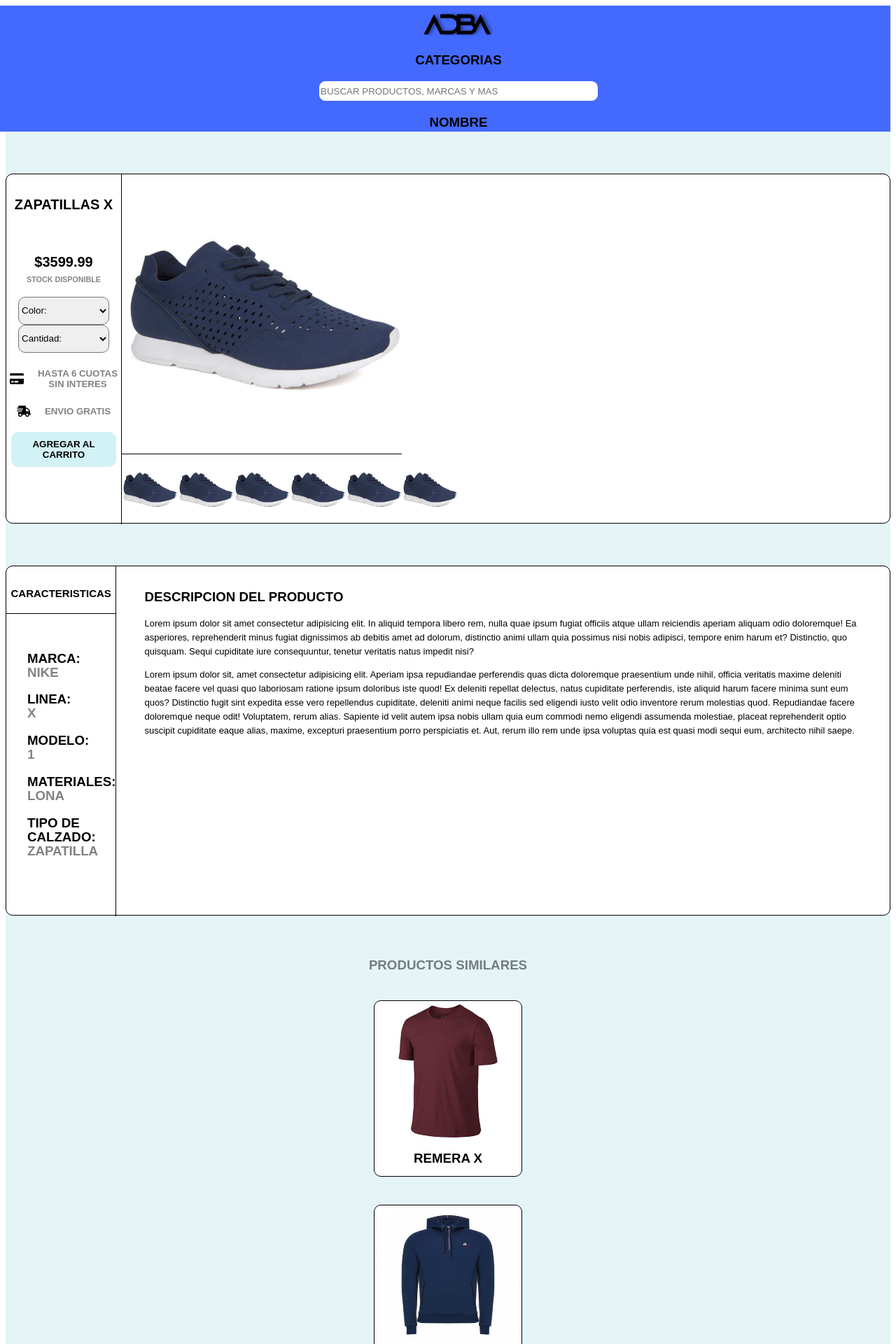
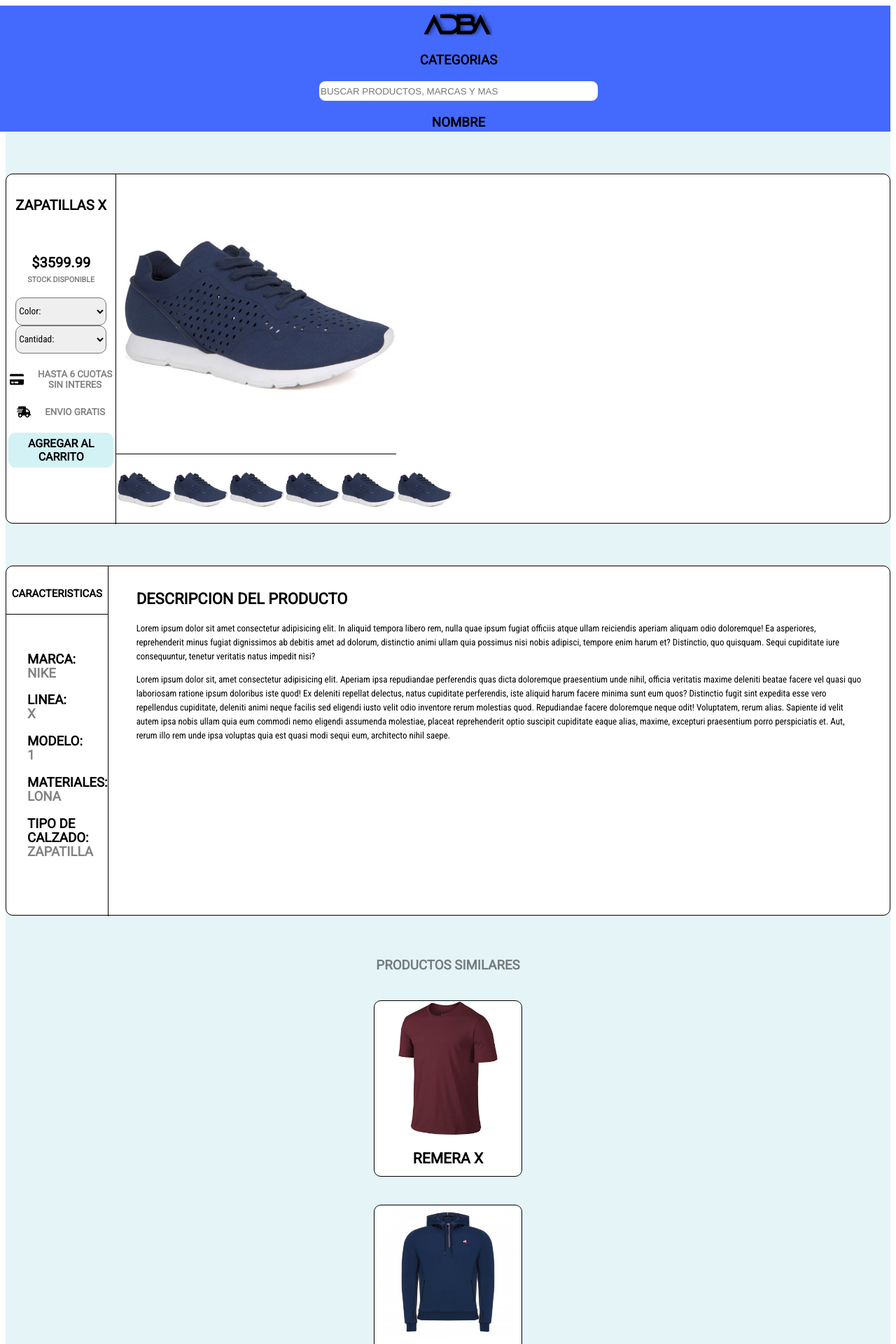
Before and after one commit to ricardoangelbustos/ecommerce-sprint1, a PHP site: page /detail.html in a window 1280 px wide. Shown: the top 1920 px of the page at 70% size. Run offline with PHP 8.4, Linux system fonts and the light colour scheme; some libraries are stand-ins or nearby versions.

Commit message:
Cambio de fuente: detail. Me faltan las estrellas

```diff
--- a/css/style-detail.css
+++ b/css/style-detail.css
@@ -1,5 +1,4 @@
 .container{
-    font-family: Arial, Helvetica, sans-serif;
     margin: 0 auto;
     width: 100%;
     height: auto;
@@ -23,6 +22,7 @@
 .dropdown-categories{
     margin-left: 20px;
     color: black;
+    font-family: 'Roboto',sans-serif;
 }
 .search{
     margin-left: 40px;
@@ -39,6 +39,7 @@
 }
 .user-name{
     margin-left: 40px;
+    font-family: 'Roboto', sans-serif;
 }
 .user-name a{
     text-decoration: none;
@@ -54,7 +55,8 @@
 /*FINALIZA HEADER*/
 /*INICIA SECCION DETAIL PRINCIPAL*/
 h1{
-    font-size: 35px;
+    font-family: 'Roboto', sans-serif;
+    font-size: 34px;
 }
 .main-detail{
     background-color: white;
@@ -84,6 +86,7 @@ h1{
     width: 200px;
     height: 40px;
     border-radius: 10px;
+    font-family: 'Roboto Condensed', sans-serif;
 }
 .credit-card{
     display: flex;
@@ -95,6 +98,7 @@ h1{
 }
 .credit-card h5{
     color: #828282;
+    font-family: 'Roboto', sans-serif;
 }
 .ship{
     display: flex;
@@ -107,6 +111,7 @@ h1{
 }
 .ship h5{
     color: #828282;
+    font-family: 'Roboto', sans-serif;
 }
 .product-add button{
     width: 200px;
@@ -116,16 +121,20 @@ h1{
     border-radius: 10px;
     border: 1px solid #d3f2f5;
     font-weight: 800;
+    font-family: 'Roboto', sans-serif;
+    font-size: 16px;
 }
 .stock{
     margin-top: 70px;
     line-height: 0px;
 }
 .stock h2{
+    font-family: 'Roboto', sans-serif;
     font-size: 30px;
 }
 .stock h6{
     color: #828282;
+    font-family: 'Roboto', sans-serif;
 }
 .product-img{
     /* background-color: darkkhaki; */
@@ -180,6 +189,8 @@ h1{
     text-align: center;
     padding-bottom: 20px;
     border-bottom: 1px solid black;
+    font-family: 'Roboto', sans-serif;
+    font-size: 20px;
 }
 .product-details{
     box-sizing: border-box;
@@ -187,8 +198,12 @@ h1{
     padding-top: 20px;
     line-height: 20px;
 }
+.product-details h3{
+    font-family: 'Roboto', sans-serif;
+}
 .product-details span{
     color: #828282;
+    font-family: 'Roboto', sans-serif;
 }
 .description{
     /* background-color: yellowgreen; */
@@ -200,10 +215,19 @@ h1{
     padding-right: 40px;
     line-height: 20px;
 }
+.description h3{
+    font-family: 'Roboto', sans-serif;
+    font-size: 22px;
+}
+.description p{
+    font-family: 'Roboto Condensed', sans-serif;
+    font-size: 19px;
+}
 /*FINALIZA SECCION SUBDETAIL*/
 .similar-title{
     text-align: center;
     color: #747c7e;
+    font-family: 'Roboto', sans-serif;
 }
 /*INICIA SECTION SIMILAR*/
 .similar{
@@ -227,6 +251,9 @@ h1{
     justify-content: center;
     align-items: center;
     border: 1px solid black;
+    font-family: 'Roboto',sans-serif;
+    font-size: 18px;
+    font-weight: 200;
 }
 .similar-product img{
     width: 200px;
--- a/detail.html
+++ b/detail.html
@@ -7,6 +7,8 @@
     <title>Detalle del producto</title>
     <script src="https://kit.fontawesome.com/81327c1797.js" crossorigin="anonymous"></script>
     <link rel="stylesheet" href="css/style-detail.css">
+    <link href="https://fonts.googleapis.com/css?family=Roboto&display=swap" rel="stylesheet">
+    <link href="https://fonts.googleapis.com/css?family=Roboto+Condensed&display=swap" rel="stylesheet">
 </head>
 <body>
     <div class="container">
@@ -223,9 +225,9 @@
 					<i class="fa fa-phone"></i>
 					<a href="tel:+91 22-27782183" class="phone">+91 22-27782183</a>
 				</div>
-				<div>
+				<div class="email">
 					<i class="fa fa-envelope"></i>
-					<p><a href="mailto:support@ACBA.com">support@ACBA.com</a></p>
+					<a href="mailto:support@ACBA.com" class="email">support@ACBA.com</a>
 				</div>
 			</div>
 			<div class="footer-right">
```
Also changed, not shown: other parts of css/style-detail.css (+26 -4 lines).
